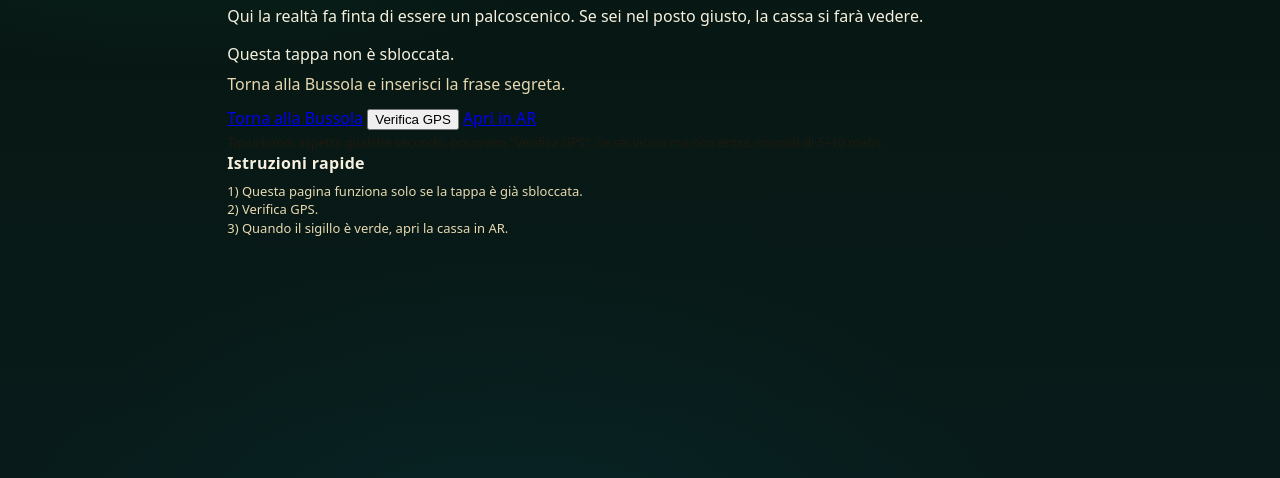
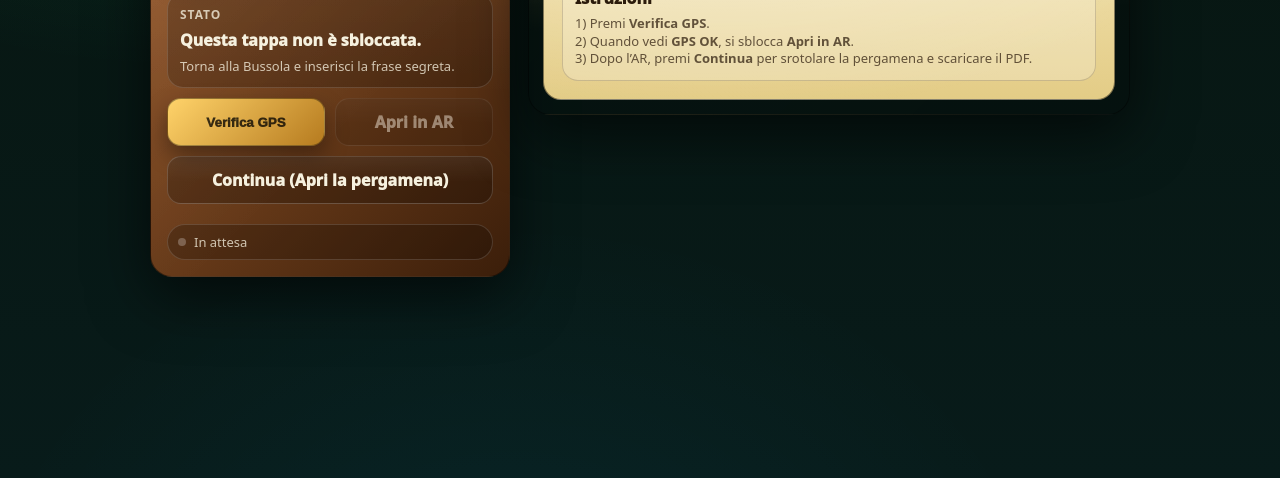
Before and after one commit to Rolonoa86/rotta-del-tesoro, a website: page public/ar-ios.html in a window 1280 px wide. Shown: the part 322-800 px from the top of the page. Drawn offline with Linux system fonts and the light colour scheme.

Commit message:
Update ar-ios.html

```diff
--- a/public/ar-ios.html
+++ b/public/ar-ios.html
@@ -3,74 +3,66 @@
 <head>
   <meta charset="utf-8"/>
   <meta name="viewport" content="width=device-width,initial-scale=1"/>
-  <title>Rotta del Tesoro · AR</title>
+  <title>Rotta del Tesoro · Segno</title>
   <link rel="stylesheet" href="./style.css" />
 </head>
 <body>
-  <main class="card">
-    <div class="header">
-      <div style="display:flex; align-items:flex-start; justify-content:space-between; gap:12px; flex-wrap:wrap;">
+  <div class="stage">
+    <aside class="sign">
+      <div class="hanger">
+        <div class="chainDot"></div><div class="chainDot"></div><div class="chainDot"></div>
+      </div>
+
+      <div class="signBody">
+        <div class="brand">
+          <div class="skull">✦</div>
           <div>
-          <h1 class="h1">Il Segno di Navarro</h1>
-          <p class="sub">
-            Qui la realtà fa finta di essere un palcoscenico. Se sei nel posto giusto, la cassa si farà vedere.
-          </p>
+            <h1>Il Segno</h1>
+            <p>Il luogo decide. Tu chiedi il permesso col GPS.</p>
           </div>
+        </div>
+
+        <div class="menu">
+          <div class="menuCard">
+            <span class="label">Stato</span>
+            <div id="status" style="font-weight:1000;">Carico tappa…</div>
+            <div id="detail" style="margin-top:6px; color:rgba(246,241,223,.78); font-size:13px;"></div>
+          </div>
+
+          <div class="btnRow">
+            <button id="btnGeo" class="btn primary">Verifica GPS</button>
+            <a id="btnAR" class="btn ghost disabled" rel="ar" href="/pergamena.usdz">Apri in AR</a>
+          </div>
+
+          <a class="btn ghost" href="./pergamena.html">Continua (Apri la pergamena)</a>
+
           <div class="badge">
             <span class="dot" id="dot"></span>
             <span id="badgeText">In attesa</span>
           </div>
         </div>
       </div>
+    </aside>
 
-    <div class="body">
-      <div class="box">
-        <div id="status"><b>Controllo sblocco…</b></div>
-        <div id="detail" style="margin-top:8px;color:var(--muted);"></div>
-
-        <div class="actions" style="margin-top:12px;">
-          <a id="btnHome" class="btnLink" href="./index.html">Torna alla Bussola</a>
-          <button id="btnGeo">Verifica GPS</button>
-          <a id="btnAR" class="btnLink primary disabled" rel="ar" href="./chest.usdz">Apri in AR</a>
+    <section class="panel">
+      <div class="panelInner">
+        <div class="title">
+          <h2>Regola del luogo</h2>
+          <small>“Prima il punto. Poi il racconto.”</small>
         </div>
-
-        <small class="foot">
-          Tip urbano: aspetta qualche secondo, poi premi “Verifica GPS”. Se sei vicino ma non entra, muoviti di 5–10 metri.
-        </small>
-      </div>
-
-      <div class="box">
-        <div style="font-weight:900; letter-spacing:.02em;">Istruzioni rapide</div>
-        <div style="margin-top:8px; color:var(--muted); font-size:13px; line-height:1.4;">
-          1) Questa pagina funziona solo se la tappa è già sbloccata.<br/>
-          2) Verifica GPS.<br/>
-          3) Quando il sigillo è verde, apri la cassa in AR.
+        <div class="hr"></div>
+        <div class="statusBox">
+          <div class="statusLine">Istruzioni</div>
+          <div class="muted">
+            1) Premi <b>Verifica GPS</b>.<br/>
+            2) Quando vedi <b>GPS OK</b>, si sblocca <b>Apri in AR</b>.<br/>
+            3) Dopo l’AR, premi <b>Continua</b> per srotolare la pergamena e scaricare il PDF.
           </div>
         </div>
       </div>
-  </main>
+    </section>
+  </div>
 
   <script type="module" src="./ar-ios.js"></script>
-
-  <script>
-    const statusEl = document.getElementById("status");
-    const dot = document.getElementById("dot");
-    const badgeText = document.getElementById("badgeText");
-
-    const obs = new MutationObserver(() => {
-      const t = (statusEl.textContent || "").toLowerCase();
-      if (t.includes("gps ok")) {
-        dot.className = "dot ok";
-        badgeText.textContent = "Sigillo attivo";
-      } else if (t.includes("fuori area") || t.includes("errore") || t.includes("non è sbloccata")) {
-        dot.className = "dot bad";
-        badgeText.textContent = "Sigillo chiuso";
-      } else {
-        dot.className = "dot";
-        badgeText.textContent = "In attesa";
-      }
-    });
-    obs.observe(statusEl, { childList:true, subtree:true, characterData:true });
-  </script>
 </body>
 </html>
```
Lines whose indentation alone changed are shown as unchanged.
